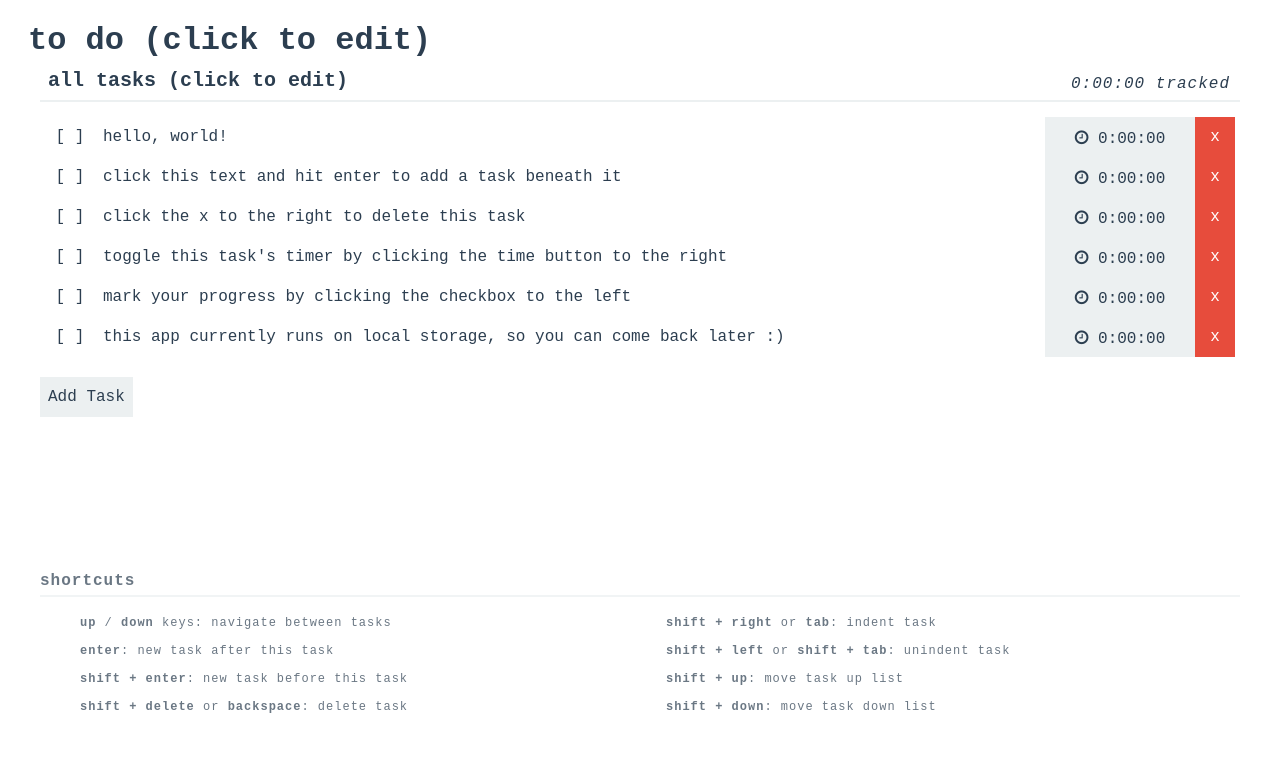
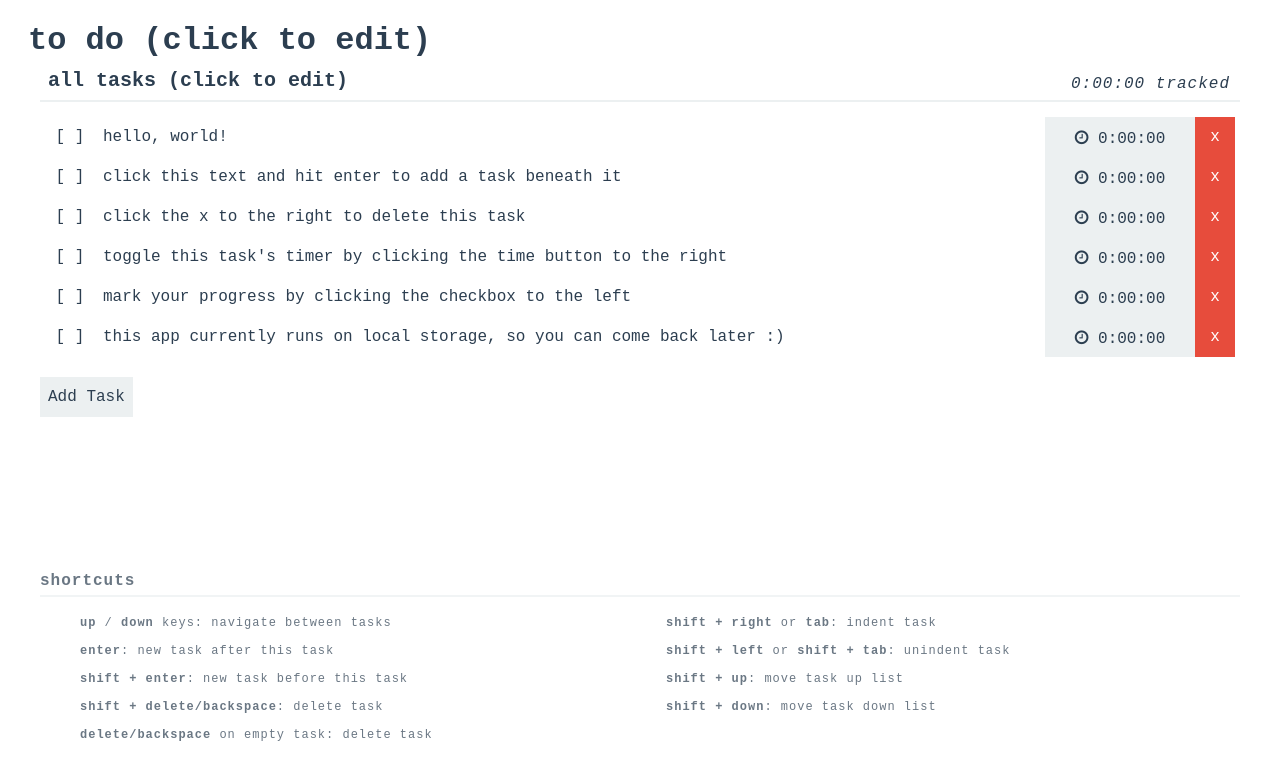
Before and after one commit to cborchert/todolist, a React app: page / in a window 1280 px wide. Shown: the top 780 px of the page. Built offline with nearby package versions, Linux system fonts and the light colour scheme.

Commit message:
delete or backspace on empty task to remove task

```diff
--- a/src/App.js
+++ b/src/App.js
@@ -249,7 +249,10 @@ class App extends Component {
               <b>shift + enter</b>: new task before this task
             </li>
             <li>
-              <b>shift + delete</b> or <b>backspace</b>: delete task
+              <b>shift + delete/backspace</b>: delete task
+            </li>
+            <li>
+              <b>delete/backspace</b> on empty task: delete task
             </li>
             <li>
               <b>shift + right</b> or <b>tab</b>: indent task
--- a/src/components/Task.js
+++ b/src/components/Task.js
@@ -54,6 +54,15 @@ class Task extends Component {
       //Shift key events
       if (!isShift) {
         switch (key) {
+          case 8:
+            //delete
+            if (task.title === "") {
+              e.preventDefault();
+              e.stopImmediatePropagation();
+              setFocus(task.order - 1);
+              removeTask(task.order);
+            }
+            break;
           case 13:
             //enter
             e.preventDefault();
```
